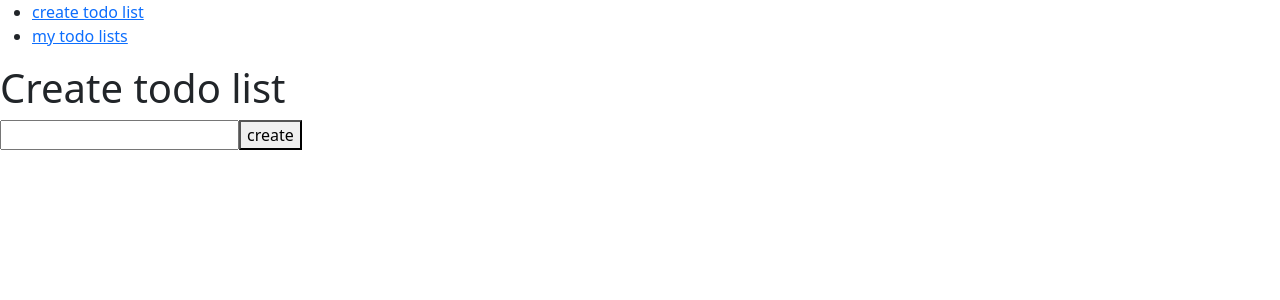
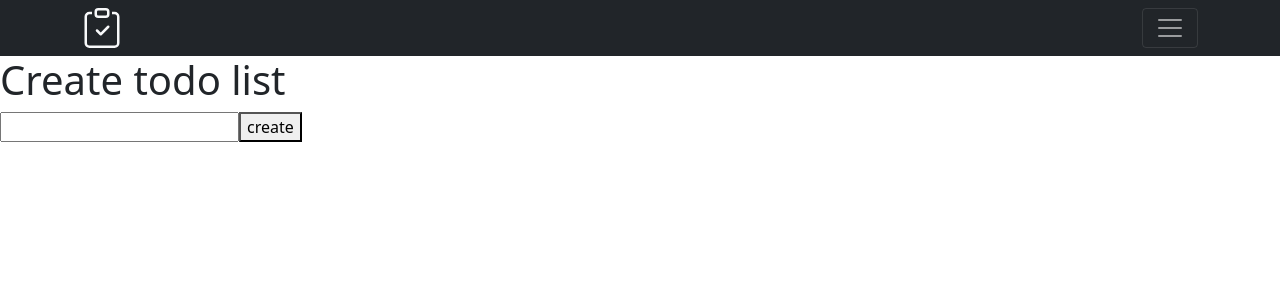
Before and after one commit to sergei-kulimzin/todo-app, a React (Create React App) app: page / in a window 1280 px wide. Shown: the top 300 px of the page. Built offline with nearby package versions, Linux system fonts and the light colour scheme.

Commit message:
add styles for PageHeader

```diff
--- a/src/components/page-header/page-header.jsx
+++ b/src/components/page-header/page-header.jsx
@@ -1,4 +1,7 @@
-import { NavLink } from 'react-router-dom';
+import { useState } from 'react';
+import { Container, Nav, Navbar, Offcanvas } from 'react-bootstrap';
+import { Link, NavLink } from 'react-router-dom';
+import { BsClipboardCheck } from 'react-icons/bs';
 import uniqid from 'uniqid';
 
 const navLinks = [
@@ -15,25 +18,56 @@ const navLinks = [
 ];
 
 function PageHeader() {
+  const [isNavMenuShown, setIsNavMenuShown] = useState(false);
+
+  const handleShowNavMenu = () => {
+    setIsNavMenuShown(true);
+  };
+
+  const handleHideNavMenu = () => {
+    setIsNavMenuShown(false);
+  };
+
   const navListRender = () => {
     if (navLinks.length) {
-      return (
-        <ul>
-          {navLinks.map((navLink) => (
-            <li key={navLink.id}>
-              <NavLink to={navLink.href}>{navLink.content}</NavLink>
-            </li>
-          ))}
-        </ul>
-      );
+      return navLinks.map((navLink) => (
+        <NavLink
+          key={navLink.id}
+          className='nav-link link-light fs-3'
+          to={navLink.href}
+          onClick={handleHideNavMenu}
+        >
+          {navLink.content}
+        </NavLink>
+      ));
     } else {
       return null;
     }
   };
 
   return (
-    <header>
-      <nav>{navListRender()}</nav>
+    <header className='bg-dark'>
+      <Container fluid='md'>
+        <Navbar expand={false} variant='dark' bg='dark'>
+          <Link to='/'>
+            <BsClipboardCheck className='text-light fs-1' />
+          </Link>
+          <Navbar.Toggle onClick={handleShowNavMenu} />
+          <Navbar.Offcanvas
+            className='bg-dark'
+            placement='end'
+            show={isNavMenuShown}
+            onHide={handleHideNavMenu}
+          >
+            <Offcanvas.Header closeButton closeVariant='white'>
+              <Offcanvas.Title className='text-secondary'>Menu</Offcanvas.Title>
+            </Offcanvas.Header>
+            <Offcanvas.Body>
+              <Nav>{navListRender()}</Nav>
+            </Offcanvas.Body>
+          </Navbar.Offcanvas>
+        </Navbar>
+      </Container>
     </header>
   );
 }
```
